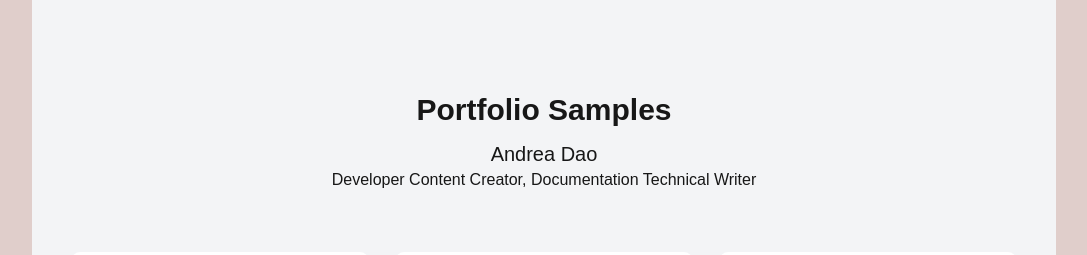
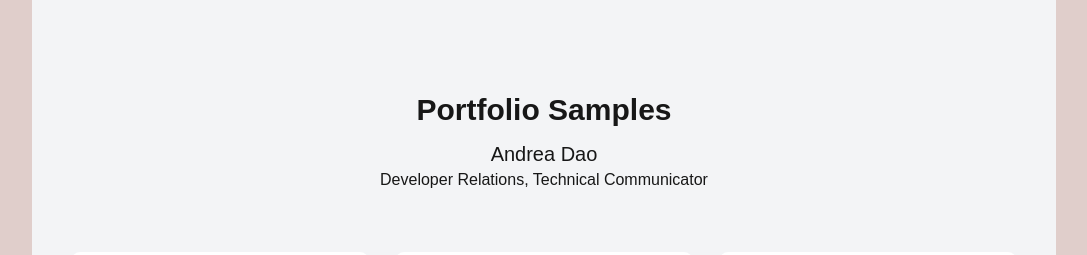
Before and after one commit to bc-andreadao/the-digital-me, a Next.js app: page /resume in a window 1280 px wide. Shown: the top 255 px of the page, without its empty margins (96-1183 px from the left). Built offline with nearby package versions, Linux system fonts and the light colour scheme.

Commit message:
update title on main resume page

```diff
--- a/app/resume/page.tsx
+++ b/app/resume/page.tsx
@@ -7,7 +7,7 @@ export default function Resume() {
     <div className="text-center pt-20 pb-15 px-10 bg-gray-100">
       <h1 className="font-bold text-2xl sm:text-3xl p-3">Portfolio Samples</h1>
       <h2 className="text-lg sm:text-xl">Andrea Dao</h2>
-      <p>Developer Content Creator, Documentation Technical Writer</p>
+      <p>Developer Relations, Technical Communicator</p>
       <section className="grid sm:grid-cols-2 lg:grid-cols-3 justify-center gap-x-[3%] ">
         {samples.map((sample, i) => (
           <div
```
